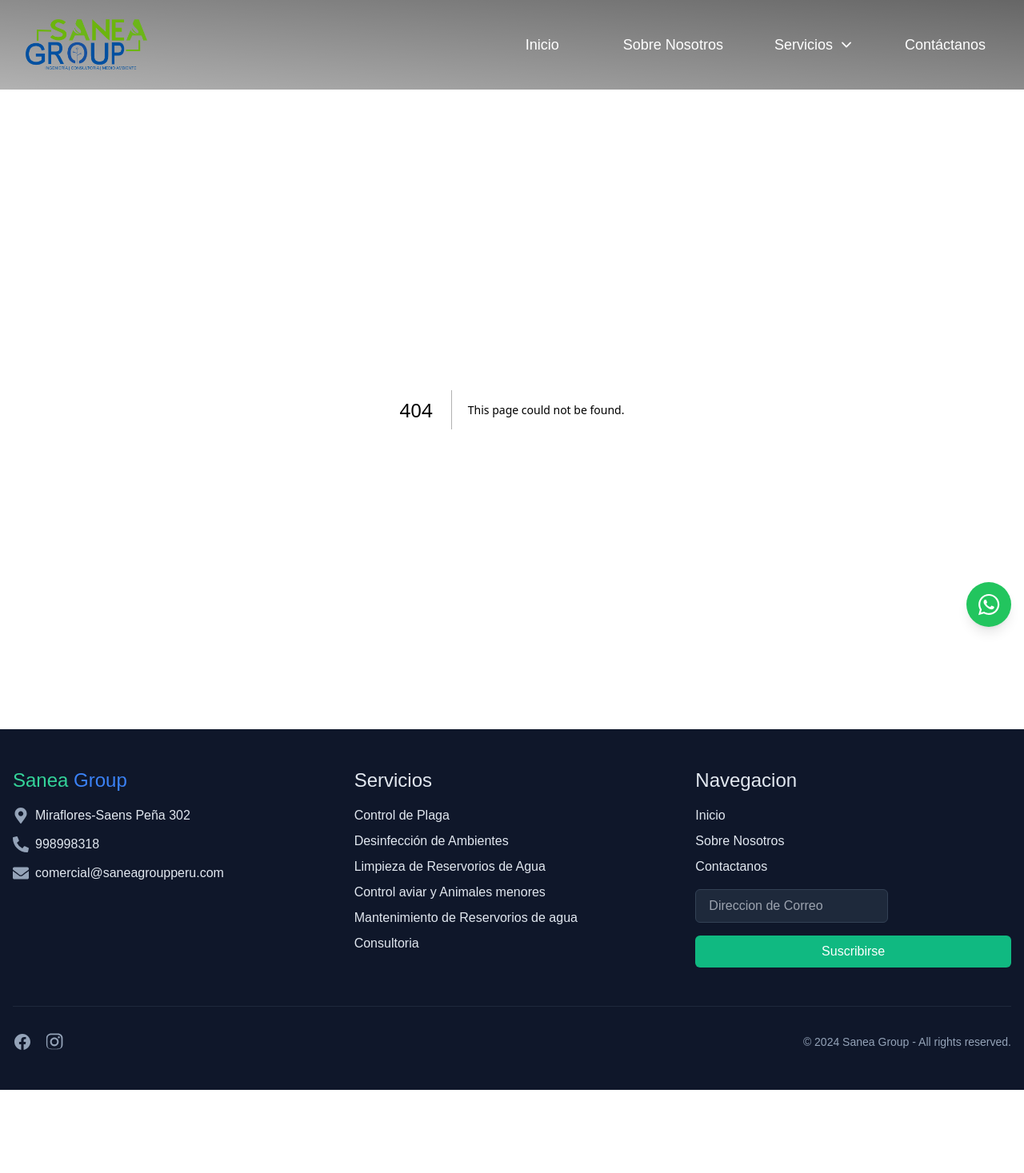
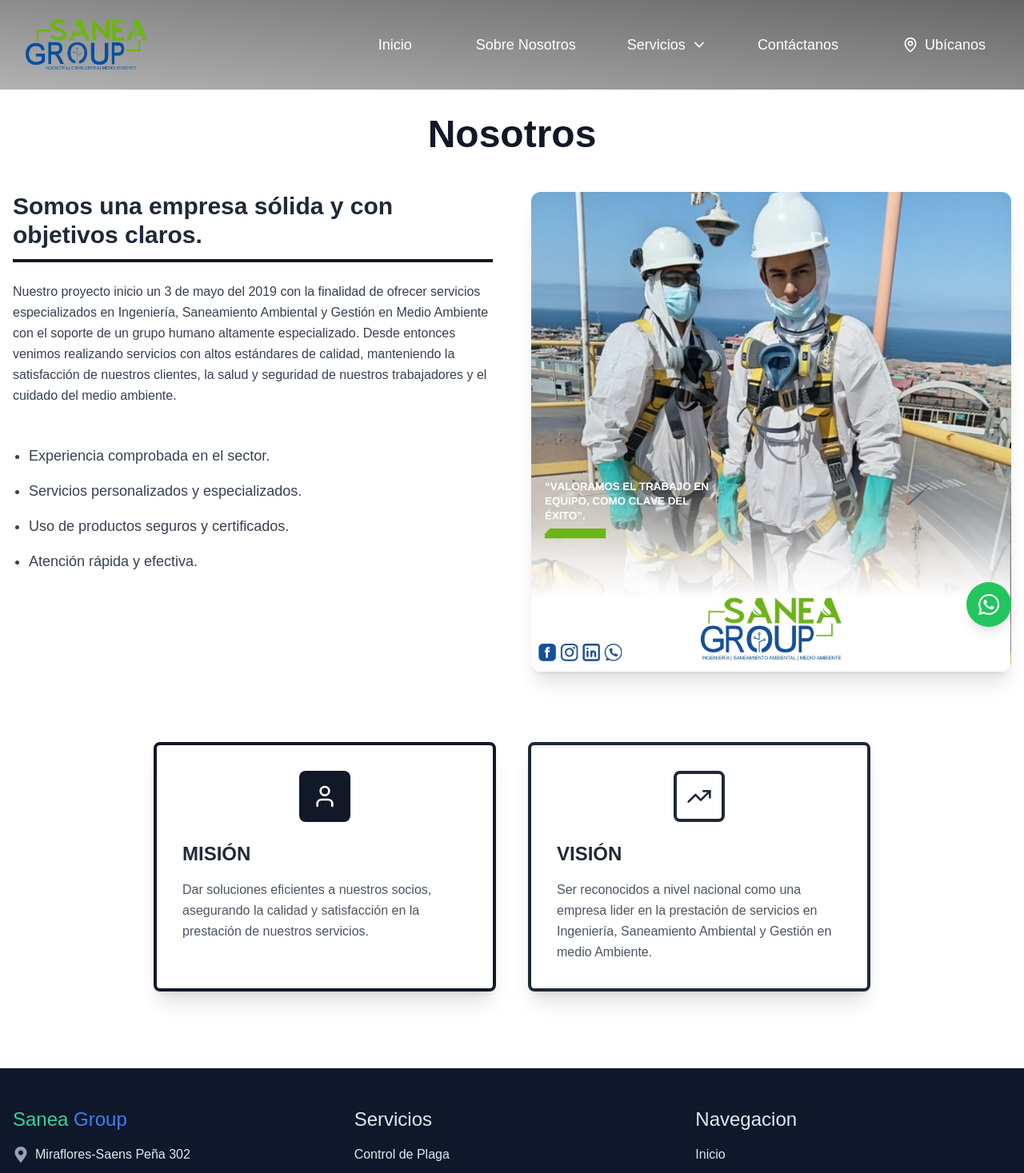
Before and after one commit to FrankyCH9/sanea_group, a Next.js app: page /nosotros in a window 1280 px wide. Before the commit this address had no page. Shown: the top 1467 px of the page at 80% size. Before the commit the page ends 1363 px from the top, so only its background shows below. Built offline with nearby package versions, Linux system fonts and the light colour scheme.

Commit message:
first commit

```diff
--- a/next.config.ts
+++ b/next.config.ts
@@ -3,6 +3,12 @@
 const nextConfig: NextConfig = {
   images: {
     domains: ["via.placeholder.com"], // Agrega el dominio aquí
+    remotePatterns: [
+      {
+        protocol: 'https',
+        hostname: 'hebbkx1anhila5yf.public.blob.vercel-storage.com',
+      },
+    ],
   },
 };
 
--- a/src/Components/Footer/Footer.tsx
+++ b/src/Components/Footer/Footer.tsx
@@ -45,9 +45,10 @@
         <div className="space-y-4">
           <h2 className="text-2xl font-medium">Navegacion</h2>
           <ul className="space-y-2">
-            <li><a href="#" className="hover:text-emerald-400 transition-colors">Inicio</a></li>
-            <li><a href="#" className="hover:text-emerald-400 transition-colors">Sobre Nosotros</a></li>
-            <li><a href="#" className="hover:text-emerald-400 transition-colors">Contactanos</a></li>
+            <li><a href="/" className="hover:text-emerald-400 transition-colors">Inicio</a></li>
+            <li><a href="/nosotros" className="hover:text-emerald-400 transition-colors">Sobre Nosotros</a></li>
+            <li><a href="/contacto" className="hover:text-emerald-400 transition-colors">Contactanos</a></li>
+            <li><a href="/ubi" className="hover:text-emerald-400 transition-colors">Ubicación</a></li>
           </ul>
 
           {/* Newsletter Subscription */}
--- a/src/Components/Header/Header.tsx
+++ b/src/Components/Header/Header.tsx
@@ -1,6 +1,8 @@
 'use client';
 import React, { useState } from 'react';
 import { IoChevronDown } from 'react-icons/io5'; // Icono de flecha
+import { MapPin } from "lucide-react";
+
 
 const Header = () => {
   const [dropdownOpen, setDropdownOpen] = useState(false);
@@ -36,7 +38,7 @@
               <span className="absolute bottom-0 left-0 w-0 h-[2px] bg-emerald-400 transition-all group-hover:w-full"></span>
             </a>
 
-            <a href="/" className="block lg:inline-block text-lg px-4 py-2 lg:py-0 relative group">
+            <a href="/nosotros" className="block lg:inline-block text-lg px-4 py-2 lg:py-0 relative group">
               Sobre Nosotros
               <span className="absolute bottom-0 left-0 w-0 h-[2px] bg-emerald-400 transition-all group-hover:w-full"></span>
             </a>
@@ -77,7 +79,7 @@
                     </li>
                     <li>
                       <a href="/aviar" className="block px-4 py-2 hover:bg-emerald-400 hover:text-white">
-                      Control aviar y animales menores
+                        Control aviar y animales menores
                       </a>
                     </li>
                     <li>
@@ -95,6 +97,11 @@
               Contáctanos
               <span className="absolute bottom-0 left-0 w-0 h-[2px] bg-emerald-400 transition-all group-hover:w-full"></span>
             </a>
+            <a href="/ubi" className="flex items-center gap-2 text-lg px-4 py-2 lg:py-0 relative group">
+              <MapPin size={20}  />
+              <span>Ubícanos</span>
+              <span className="absolute bottom-0 left-0 w-0 h-[2px] bg-emerald-400 transition-all group-hover:w-full"></span>
+            </a>
           </nav>
         </div>
       </header>
--- /dev/null
+++ b/src/Components/nosotros/nosotros.tsx
@@ -0,0 +1,83 @@
+'use client'
+import Image from "next/image";
+import { User, TrendingUp } from "lucide-react";
+
+// Imágenes para la galería
+const images = [
+  "/images/nosotros.jpg", // Ruta de la imagen local
+];
+
+export default function Nosotros() {
+  return (
+    <div className="container mx-auto px-4 py-8">
+
+      {/* Título principal */}
+      <h1 className="text-5xl font-extrabold text-gray-900 mb-12 text-center animate-fade-in-up">
+        Nosotros
+      </h1>
+
+      <div className="grid md:grid-cols-2 gap-12 items-start">
+        {/* Sección de Información */}
+        <section className="flex flex-col justify-center animate-slide-in">
+          <h2 className="text-3xl font-semibold text-gray-800 border-b-4 border-gray-900 pb-3 mb-6">
+            Somos una empresa sólida y con objetivos claros.
+          </h2>
+          <p className="text-gray-700 leading-relaxed mb-6">
+            Nuestro proyecto inicio un 3 de mayo del 2019 con la finalidad de ofrecer servicios especializados en Ingeniería, Saneamiento Ambiental y Gestión en Medio Ambiente con el soporte de un grupo humano altamente especializado.
+            Desde entonces venimos realizando servicios con altos estándares de calidad, manteniendo la satisfacción de nuestros clientes, la salud y seguridad de nuestros trabajadores y el cuidado del medio ambiente.
+          </p>
+          <ul className="mt-6 space-y-4 list-disc pl-5 text-gray-700">
+            <li className="text-lg">Experiencia comprobada en el sector.</li>
+            <li className="text-lg">Servicios personalizados y especializados.</li>
+            <li className="text-lg">Uso de productos seguros y certificados.</li>
+            <li className="text-lg">Atención rápida y efectiva.</li>
+          </ul>
+        </section>
+
+        {/* Sección de Imagen y Galería */}
+        <div className="animate-slide-in">
+          <Image
+            src={images[0]} // Usando la ruta local
+            alt="Equipo de trabajo"
+            width={700}
+            height={500}
+            className="rounded-xl shadow-xl object-cover w-full mb-6"
+          />
+        </div>
+      </div>
+
+      {/* Sección de Misión y Visión */}
+      <div className="py-16">
+        <div className="grid md:grid-cols-2 gap-10 max-w-4xl mx-auto">
+
+          {/* Sección de Misión */}
+          <div className="border-4 border-gray-900 rounded-lg p-8 shadow-xl transform transition-transform duration-300 hover:scale-105 hover:shadow-2xl animate-slide-in">
+            <div className="mx-auto w-16 h-16 bg-gray-900 rounded-lg flex items-center justify-center mb-6">
+              <User className="w-8 h-8 text-white" />
+            </div>
+            <h2 className="text-2xl font-semibold mb-4 text-gray-800">
+              MISIÓN
+            </h2>
+            <p className="text-gray-600 leading-relaxed">
+              Dar soluciones eficientes a nuestros socios, asegurando la calidad y satisfacción en la prestación de nuestros servicios.
+            </p>
+          </div>
+
+          {/* Sección de Visión */}
+          <div className="border-4 border-gray-800 rounded-lg p-8 shadow-xl transform transition-transform duration-300 hover:scale-105 hover:shadow-2xl animate-slide-in">
+            <div className="mx-auto w-16 h-16 border-4 border-gray-800 rounded-lg flex items-center justify-center mb-6">
+              <TrendingUp className="w-8 h-8 text-gray-800" />
+            </div>
+            <h2 className="text-2xl font-semibold mb-4 text-gray-800">
+              VISIÓN
+            </h2>
+            <p className="text-gray-600 leading-relaxed">
+              Ser reconocidos a nivel nacional como una empresa lider en la prestación de servicios en Ingeniería, Saneamiento Ambiental y Gestión en medio Ambiente.
+            </p>
+          </div>
+        </div>
+      </div>
+
+    </div>
+  );
+}
--- /dev/null
+++ b/src/Components/ubicacion/ubica.tsx
@@ -0,0 +1,87 @@
+"use client"
+
+import { MapPin, Clock, Phone, Mail, Navigation } from "lucide-react"
+
+export default function Ubica() {
+  const handleDirections = () => {
+    window.open("https://www.google.com/maps/place/SANEA+GROUP,+Saenz+Pe%C3%B1a+302,+Miraflores+04001/data=!4m2!3m1!1s0x91a953bd0456f7d7:0x5c3be5b1aa6886ae?entry=gps&coh=192189&g_ep=CAESBjI1LjQuMRgAIJ6dCip1LDk0MjI2MDQ0LDk0MjQyNTQ0LDk0MjIzMjk5LDk0MjE2NDEzLDk0MjEyNDk2LDk0MjA3Mzk0LDk0MjA3NTA2LDk0MjA4NTA2LDk0MjE3NTIzLDk0MjE4NjUzLDk0MjI5ODM5LDQ3MDg0MzkzLDk0MjEzMjAwQgJQRQ%3D%3D", "_blank")
+  }
+
+  return (
+    <div className="container mx-auto px-4 py-12">
+      {/* Sección de la imagen con texto */}
+      <div className="relative mb-12 animate-fade-in-up">
+        <img
+          src="https://www.lavanguardia.com/andro4all/hero/2024/01/localizar-un-movil-de-forma-legal.jpg?width=768&aspect_ratio=16:9&format=nowebp"  // Asegúrate de usar la ruta correcta de la imagen
+          alt="Ubicación"
+          className="w-full h-64 object-cover rounded-3xl shadow-lg"
+        />
+        <div className="absolute top-0 left-0 w-full h-full flex items-center justify-center bg-black bg-opacity-50">
+          <h2 className="text-3xl font-bold text-white">Nuestra Ubicación</h2>
+        </div>
+      </div>
+
+      <div className="grid lg:grid-cols-2 gap-8 items-start">
+        {/* Contenedor de detalles de la ubicación */}
+        <div className="bg-white rounded-3xl shadow-lg p-8 h-[400px] flex flex-col justify-between animate-slide-in">
+          <div className="space-y-6">
+            <div className="flex items-start gap-3">
+              <MapPin className="w-5 h-5 text-gray-400 mt-1 flex-shrink-0" />
+              <span className="text-gray-600">Saenz Peña 302, Miraflores 04001</span>
+            </div>
+
+            <div className="flex items-start gap-3">
+              <Clock className="w-5 h-5 text-gray-400 mt-1 flex-shrink-0" />
+              <div className="space-y-1 text-gray-600">
+                <p>Lunes - viernes: 9:00 am  - 9:00 pm </p>
+                <p>Sáb: 9:00 am - 7:00 pm</p>
+              </div>
+            </div>
+
+            <div className="flex items-center gap-3">
+              <Phone className="w-5 h-5 text-gray-400 flex-shrink-0" />
+              <a href="tel:+51234567" className="text-gray-600 hover:text-gray-800 transition-colors duration-500">
+                +51 998998318
+              </a>
+            </div>
+
+            <div className="flex items-center gap-3">
+              <Mail className="w-5 h-5 text-gray-400 flex-shrink-0" />
+              <a href="mailto:info@dulcesmonadas.com" className="text-gray-600 hover:text-gray-800 transition-colors duration-500">
+              comercial@saneagroupperu.com
+              </a>
+            </div>
+          </div>
+
+          <button
+            onClick={handleDirections}
+            className="w-full bg-emerald-500 hover:bg-emerald-600 text-white py-2 px-4 rounded-lg flex items-center justify-center transition-all duration-500 ease-in-out transform hover:scale-105"
+          >
+            <Navigation className="w-4 h-4 mr-2" />
+            Cómo llegar
+          </button>
+        </div>
+
+        {/* Mapa actualizado con el nuevo enlace de ubicación */}
+        <div className="h-[400px] rounded-3xl overflow-hidden shadow-lg animate-slide-in">
+          <a
+            href="https://www.google.com/maps/place/SANEA+GROUP,+Saenz+Pe%C3%B1a+302,+Miraflores+04001/data=!4m2!3m1!1s0x91a953bd0456f7d7:0x5c3be5b1aa6886ae?entry=gps&coh=192189&g_ep=CAESBjI1LjQuMRgAIJ6dCip1LDk0MjI2MDQ0LDk0MjQyNTQ0LDk0MjIzMjk5LDk0MjE2NDEzLDk0MjEyNDk2LDk0MjA3Mzk0LDk0MjA3NTA2LDk0MjA4NTA2LDk0MjE3NTIzLDk0MjE4NjUzLDk0MjI5ODM5LDQ3MDg0MzkzLDk0MjEzMjAwQgJQRQ%3D%3D"
+            target="_blank"
+            rel="noopener noreferrer"
+            className="w-full h-full"
+          >
+            <iframe
+              src="https://www.google.com/maps/embed?pb=!1m18!1m12!1m3!1d1915.0832560808438!2d-71.56083332419587!3d-16.375055695613367!2m3!1f0!2f0!3f0!3m2!1i1024!2i768!4f13.1!3m3!1m2!1s0x91a953bd0456f7d7:0x5c3be5b1aa6886ae!2zU2FuZWEgR1JPVVAuLi4u2z9cDqRgqzIu!5e0!3m2!1sen!2s!4v1635180846183!5m2!1sen!2s"
+              width="100%"
+              height="100%"
+              style={{ border: 0 }}
+              allowFullScreen
+              loading="lazy"
+              referrerPolicy="no-referrer-when-downgrade"
+            />
+          </a>
+        </div>
+      </div>
+    </div>
+  )
+}
--- a/src/Components/ui/card.tsx
+++ b/src/Components/ui/card.tsx
@@ -10,11 +10,13 @@
 
 interface CardContentProps {
   children: React.ReactNode;
+  className?: string;
 }
 
-export const CardContent: React.FC<CardContentProps> = ({ children }) => {
-  return <div className="p-4">{children}</div>;
+export const CardContent: React.FC<CardContentProps> = ({ children, className }) => {
+  return <div className={`p-4 ${className}`}>{children}</div>;
 };
+
 
 interface CardHeaderProps {
   children: React.ReactNode;
--- /dev/null
+++ b/src/app/nosotros/page.tsx
@@ -0,0 +1,13 @@
+import Nosotros from '@/Components/nosotros/nosotros'
+import React from 'react'
+
+const page = () => {
+  return (
+    <div>
+      <Nosotros/>
+
+    </div>
+  )
+}
+
+export default page
--- /dev/null
+++ b/src/app/ubi/page.tsx
@@ -0,0 +1,12 @@
+import Ubica from '@/Components/ubicacion/ubica'
+import React from 'react'
+
+const page = () => {
+  return (
+    <div>
+      <Ubica/>
+    </div>
+  )
+}
+
+export default page
```
Also changed, not shown: public/images/nosotros.jpg (added).
